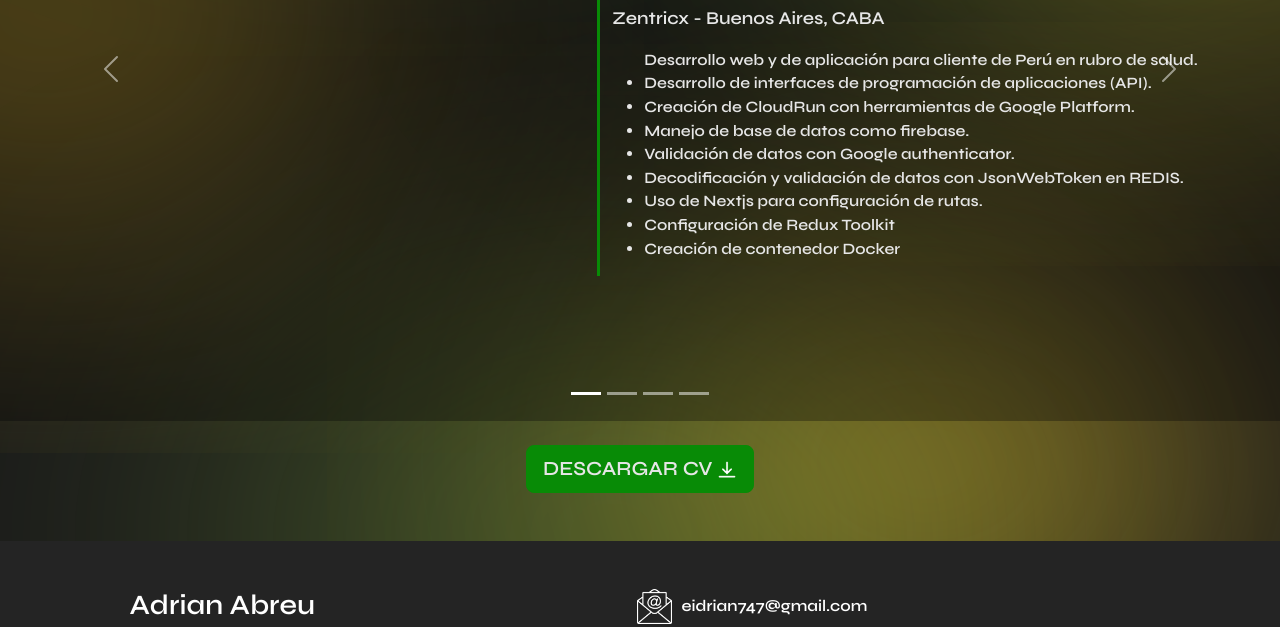
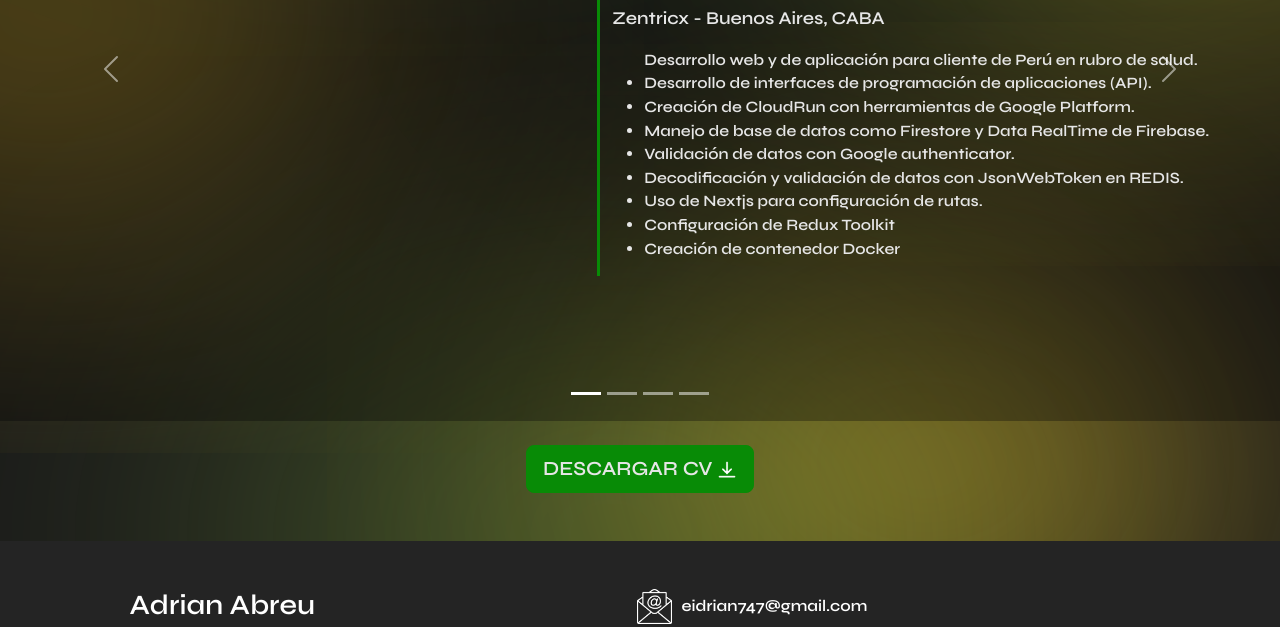
Before and after one commit to AdriOlogia/PageCV.github.io, a website built with Vite: page index.html in a window 1280 px wide. Shown: the part 3469-4096 px from the top of the page. Built offline with nearby package versions, Linux system fonts and the light colour scheme; animation ran at ten frames a second.

Commit message:
actualizacion de doc cv

```diff
--- a/index.html
+++ b/index.html
@@ -231,13 +231,13 @@
               <p>Zentricx - Buenos Aires, CABA</p>
               <ul class="text-start small">
                 Desarrollo web y de aplicación para cliente de Perú en rubro de salud.
-                <li> Desarrollo de interfaces de programación de aplicaciones (API).</li>
+                <li>Desarrollo de interfaces de programación de aplicaciones (API).</li>
                 <li>Creación de CloudRun con herramientas de Google Platform.</li>
-                <li>Manejo de base de datos como firebase.</li>
-                <li> Validación de datos con Google authenticator.</li>
-                <li> Decodificación y validación de datos con JsonWebToken en REDIS.</li>
+                <li>Manejo de base de datos como Firestore y Data RealTime de Firebase.</li>
+                <li>Validación de datos con Google authenticator.</li>
+                <li>Decodificación y validación de datos con JsonWebToken en REDIS.</li>
                 <li>Uso de Nextjs para configuración de rutas.</li>
-                <li> Configuración de Redux Toolkit</li>
+                <li>Configuración de Redux Toolkit</li>
                 <li>Creación de contenedor Docker</li>
               </ul>
             </div>
```
Also changed, not shown: 1 other file.
